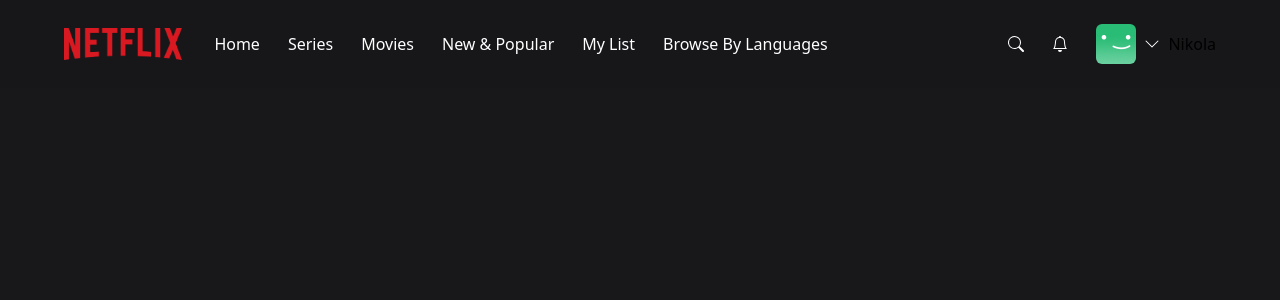
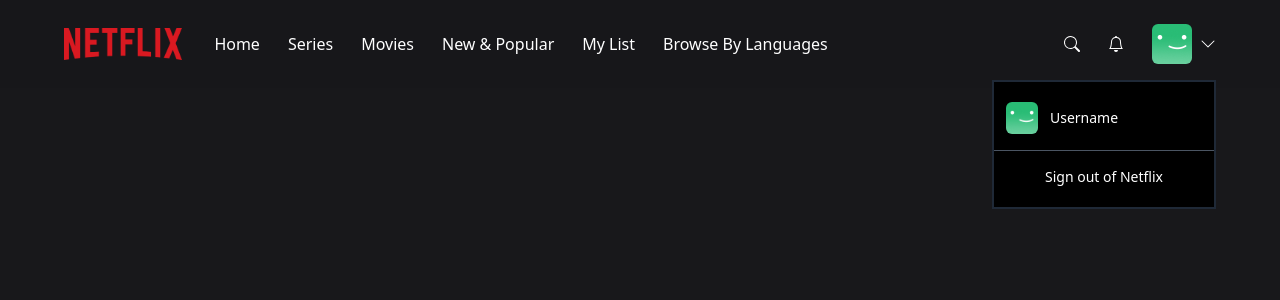
Before and after one commit to marovichn/MovieApp-project, a Next.js app: page / in a window 1280 px wide. Shown: the top 300 px of the page. Built offline with nearby package versions, Linux system fonts and the light colour scheme; no server answers; the database is empty; sample sign-in values are in the browser's storage.

Commit message:
AccountMenu

```diff
--- a/components/AccountMenu.tsx
+++ b/components/AccountMenu.tsx
@@ -1,7 +1,35 @@
 import { signOut } from "next-auth/react";
 import React from "react";
 
-const AccountMenu =()=>{
-    return <div>Nikola</div>
+interface AccountMenuProps {
+    visible?: boolean;
+}
+
+const AccountMenu: React.FC<AccountMenuProps>=({visible})=>{
+    if(!visible){
+        return null;
+    }
+    return (
+      <div className='bg-black w-56 absolute top-14 right-0 py-5 flex-col border-2 border-gray-800 flex'>
+        <div className='flex flex-col gap-3'>
+          <div className='px-3 group/item flex flex-row gap-3 items-center w-full'>
+            <img
+              className='w-8 rounded-md'
+              src='/images/default-green.png'
+              alt=''
+            />
+            <p className='text-white text-sm group-hover/item:underline'>
+              Username
+            </p>
+          </div>
+        </div><hr className='bg-gray-600 border-0 h-px my-4' />
+        <div
+          onClick={() => signOut()}
+          className='px-3 text-center text-white text-sm hover:underline'
+        >
+          Sign out of Netflix
+        </div>
+      </div>
+    );
 };
 export default AccountMenu;
--- a/components/Navbar.tsx
+++ b/components/Navbar.tsx
@@ -57,7 +57,7 @@
               <img src='/images/default-green.png' alt='' />
             </div>
             <BsChevronDown className='text-white transition' />
-            <AccountMenu />
+            <AccountMenu visible/>
           </div>
         </div>
       </div>
```
